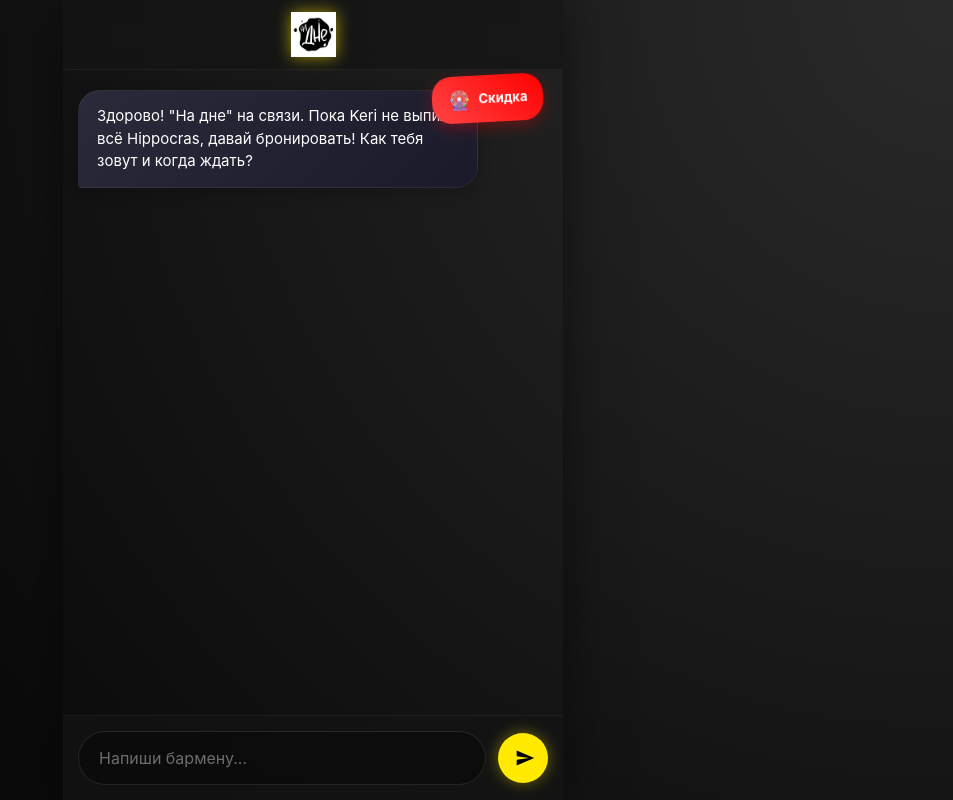
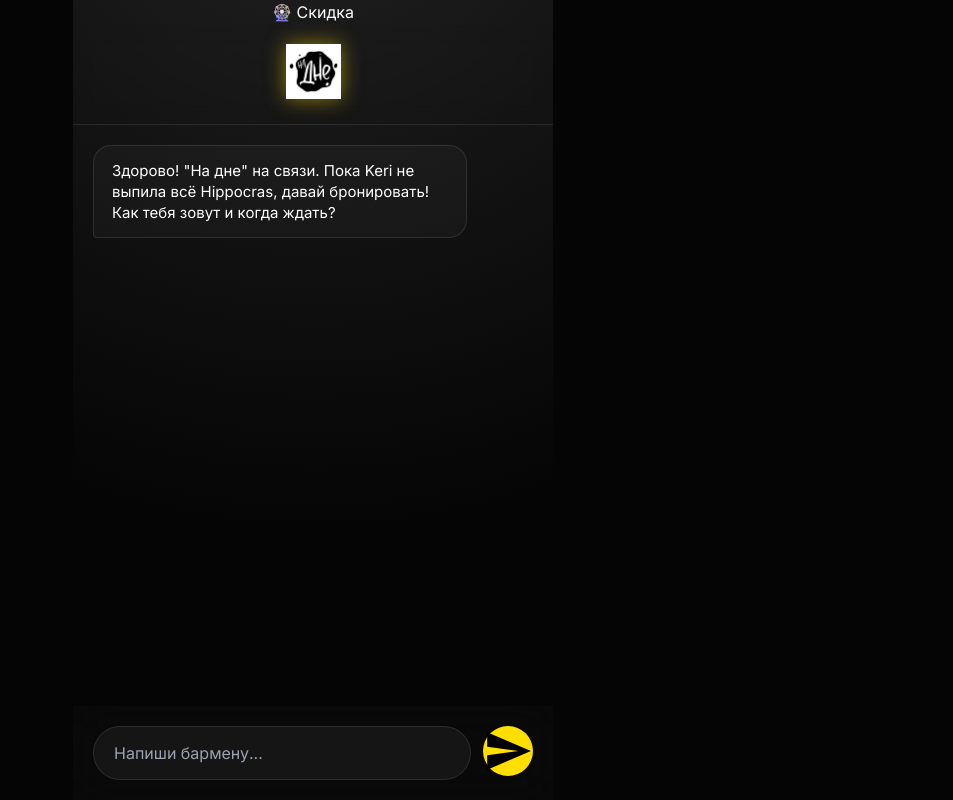
Before and after one commit to Vazhniy/Booking_bar-na-dne, a React (Vite) app in the folder frontend/: page / in a window 1280 px wide. Shown: the whole page, without its empty margins (327-1280 px from the left). Built offline with nearby package versions, Linux system fonts and the light colour scheme; a web font is replaced by a local one.

Commit message:
Update App.css for design enhancements
Refactor CSS variables and styles for improved design and consistency.

```diff
--- a/frontend/src/App.css
+++ b/frontend/src/App.css
@@ -1,230 +1,176 @@
 :root {
-  --bg-dark: #0a0a0a;
-  --bg-gradient: radial-gradient(circle at top right, #2a2a2a, #0a0a0a 80%);
-  --glass-bg: rgba(20, 20, 20, 0.7);
-  --accent-neon: #ffea00; /* Яркий неон */
-  --accent-glow: 0 0 15px rgba(255, 234, 0, 0.4);
-  --text-primary: #ffffff;
-  --text-secondary: #aaaaaa;
-
-  --bot-msg-bg: linear-gradient(135deg, #2a2a3a, #1a1a2a);
-  --user-msg-bg: linear-gradient(135deg, var(--accent-neon), #ffc400);
+  --bg-main: #050505;
+  --accent-yellow: #ffdf00;
+  --accent-red: #ff3c00;
+  --glass: rgba(255, 255, 255, 0.03);
+  --glass-border: rgba(255, 255, 255, 0.1);
 }
 
-* {
-  box-sizing: border-box;
-  -webkit-tap-highlight-color: transparent;
+* { box-sizing: border-box; -webkit-tap-highlight-color: transparent; }
+
+body {
+  background-color: var(--bg-main);
+  color: #fff;
+  font-family: 'Inter', sans-serif;
+  overflow: hidden;
 }
 
-html, body, #root {
-  height: 100dvh; /* Фиксация высоты */
-  margin: 0;
-  padding: 0;
-  overflow: hidden;
-  background: var(--bg-dark);
-  background-image: var(--bg-gradient);
-  color: var(--text-primary);
-  font-family: -apple-system, BlinkMacSystemFont, "Segoe UI", Roboto, Helvetica, Arial, sans-serif;
-}
-
+/* Фоновая анимация свечения */
 .app-container {
+  height: 100dvh;
   display: flex;
   flex-direction: column;
-  height: 100%;
-  max-width: 500px;
+  max-width: 480px;
   margin: 0 auto;
+  background: radial-gradient(circle at 50% -20%, #222, #050505 70%);
   position: relative;
-  box-shadow: 0 0 50px rgba(0,0,0,0.5);
-  /* Учет безопасных зон на iPhone с челкой */
   padding-top: env(safe-area-inset-top);
   padding-bottom: env(safe-area-inset-bottom);
 }
 
-/* --- Header с эффектом стекла --- */
+/* Header */
 .header {
-  padding: 12px 15px;
-  text-align: center;
-  background: var(--glass-bg);
-  backdrop-filter: blur(12px); /* Размытие фона */
-  -webkit-backdrop-filter: blur(12px);
-  border-bottom: 1px solid rgba(255, 255, 255, 0.05);
-  z-index: 10;
+  padding: 20px;
   display: flex;
-  justify-content: center;
+  flex-direction: column;
   align-items: center;
+  border-bottom: 1px solid var(--glass-border);
+  backdrop-filter: blur(10px);
 }
 
 .logo {
-  height: 45px;
-  /* Неоновое свечение логотипа */
-  filter: drop-shadow(0 0 8px rgba(255, 234, 0, 0.6));
-  transition: transform 0.3s ease;
+  height: 55px;
+  filter: drop-shadow(0 0 10px rgba(255, 223, 0, 0.5));
+  margin-bottom: 5px;
 }
 
-.logo:hover {
-    transform: scale(1.05);
+.status {
+  font-size: 10px;
+  text-transform: uppercase;
+  letter-spacing: 2px;
+  color: var(--accent-yellow);
+  opacity: 0.8;
 }
 
-/* --- Окно чата --- */
+/* Chat area */
 .chat-window {
   flex: 1;
   overflow-y: auto;
-  padding: 20px 15px;
+  padding: 20px;
   display: flex;
   flex-direction: column;
-  gap: 15px;
-  -webkit-overflow-scrolling: touch;
+  gap: 16px;
+  scrollbar-width: none;
 }
+.chat-window::-webkit-scrollbar { display: none; }
 
-/* Анимация появления сообщений */
-@keyframes slideIn {
-    from { opacity: 0; transform: translateY(20px); }
-    to { opacity: 1; transform: translateY(0); }
-}
-
+/* Сообщения */
 .message {
   max-width: 85%;
   padding: 14px 18px;
-  border-radius: 22px;
   font-size: 15px;
-  line-height: 1.5;
-  position: relative;
-  animation: slideIn 0.3s ease-out forwards;
-  box-shadow: 0 4px 15px rgba(0,0,0,0.2);
+  line-height: 1.4;
+  border-radius: 18px;
+  animation: messageAppear 0.4s cubic-bezier(0.18, 0.89, 0.32, 1.28) forwards;
+}
+
+@keyframes messageAppear {
+  from { opacity: 0; transform: translateY(15px) scale(0.95); }
+  to { opacity: 1; transform: translateY(0) scale(1); }
 }
 
 .bot {
   align-self: flex-start;
-  background: var(--bot-msg-bg);
-  color: var(--text-primary);
+  background: var(--glass);
+  border: 1px solid var(--glass-border);
   border-bottom-left-radius: 4px;
-  border: 1px solid rgba(255, 255, 255, 0.05);
 }
 
 .user {
   align-self: flex-end;
-  background: var(--user-msg-bg);
-  color: black;
+  background: linear-gradient(135deg, var(--accent-yellow), #e6c200);
+  color: #000;
   font-weight: 600;
   border-bottom-right-radius: 4px;
-  box-shadow: var(--accent-glow);
+  box-shadow: 0 4px 15px rgba(255, 223, 0, 0.2);
 }
 
-/* --- Индикатор печати (анимированные точки) --- */
-.typing-indicator {
-    display: flex;
-    align-items: center;
-    gap: 5px;
-    padding: 15px 20px;
-    height: 54px; /* Высота обычной строки */
+/* Индикатор печати */
+.typing {
+  display: flex;
+  gap: 4px;
+  padding: 10px;
+}
+.dot {
+  width: 6px; height: 6px;
+  background: var(--accent-yellow);
+  border-radius: 50%;
+  animation: dotPulse 1.5s infinite ease-in-out;
+}
+.dot:nth-child(2) { animation-delay: 0.2s; }
+.dot:nth-child(3) { animation-delay: 0.4s; }
+
+@keyframes dotPulse {
+  0%, 100% { transform: scale(1); opacity: 0.4; }
+  50% { transform: scale(1.3); opacity: 1; }
 }
 
-.dot {
-    width: 8px;
-    height: 8px;
-    background: var(--text-secondary);
-    border-radius: 50%;
-    animation: bounce 1.4s infinite ease-in-out both;
-}
-
-.dot:nth-child(1) { animation-delay: -0.32s; }
-.dot:nth-child(2) { animation-delay: -0.16s; }
-
-@keyframes bounce {
-  0%, 80%, 100% { transform: scale(0); }
-  40% { transform: scale(1.0); }
-}
-
-/* --- Поле ввода (Glassmorphism) --- */
+/* Ввод */
 .input-area {
-  padding: 15px;
-  background: var(--glass-bg);
-  backdrop-filter: blur(12px);
-  -webkit-backdrop-filter: blur(12px);
-  border-top: 1px solid rgba(255, 255, 255, 0.05);
+  padding: 20px;
+  background: rgba(10, 10, 10, 0.8);
+  backdrop-filter: blur(20px);
   display: flex;
   gap: 12px;
-  align-items: center;
 }
 
 input {
   flex: 1;
-  background: rgba(0, 0, 0, 0.3);
-  border: 1px solid rgba(255, 255, 255, 0.1);
+  background: #151515;
+  border: 1px solid var(--glass-border);
   padding: 14px 20px;
   border-radius: 30px;
-  color: white;
-  font-size: 16px; /* Защита от зума на iOS */
-  transition: all 0.3s ease;
-}
-
-input::placeholder {
-    color: rgba(255, 255, 255, 0.4);
+  color: #fff;
+  font-size: 16px;
+  transition: 0.3s;
 }
 
 input:focus {
   outline: none;
-  border-color: var(--accent-neon);
-  box-shadow: var(--accent-glow);
-  background: rgba(0, 0, 0, 0.5);
+  border-color: var(--accent-yellow);
+  background: #1a1a1a;
 }
 
 .send-btn {
-  background: var(--accent-neon);
+  background: var(--accent-yellow);
   border: none;
-  width: 50px;
-  height: 50px;
+  width: 50px; height: 50px;
   border-radius: 50%;
   display: flex;
-  align-items: center;
-  justify-content: center;
+  align-items: center; justify-content: center;
   cursor: pointer;
-  box-shadow: var(--accent-glow);
-  transition: transform 0.2s, box-shadow 0.2s;
+  transition: 0.2s;
+}
+.send-btn:active { transform: scale(0.9); }
+
+/* Кнопка Колеса */
+.wheel-trigger {
+  position: absolute;
+  top: 100px; right: 20px;
+  background: var(--accent-red);
+  padding: 10px 15px;
+  border-radius: 12px;
+  font-weight: 800;
+  font-size: 11px;
+  letter-spacing: 1px;
+  z-index: 5;
+  border: none;
+  color: #fff;
+  box-shadow: 0 0 20px rgba(255, 60, 0, 0.4);
+  animation: float 3s infinite ease-in-out;
 }
 
-.send-btn:active {
-    transform: scale(0.9);
+@keyframes float {
+  0%, 100% { transform: translateY(0); }
+  50% { transform: translateY(-5px); }
 }
-
-/* Иконка стрелки внутри кнопки */
-.send-icon {
-    width: 20px;
-    height: 20px;
-    fill: black;
-    transform: translateX(2px); /* Чуть сдвигаем визуально */
-}
-
-
-/* --- Кнопка Колеса (с анимацией покачивания) --- */
-@keyframes tilt-shaking {
-  0% { transform: rotate(0deg); }
-  25% { transform: rotate(3deg); }
-  50% { transform: rotate(0eg); }
-  75% { transform: rotate(-3deg); }
-  100% { transform: rotate(0deg); }
-}
-
-.wheel-btn {
-  position: absolute;
-  top: 75px;
-  right: 20px;
-  background: linear-gradient(45deg, #ff4444, #ff0000);
-  color: white;
-  border: none;
-  padding: 10px 16px;
-  border-radius: 20px;
-  font-weight: bold;
-  font-size: 13px;
-  z-index: 5;
-  box-shadow: 0 5px 15px rgba(255, 0, 0, 0.3);
-  display: flex;
-  align-items: center;
-  gap: 8px;
-  animation: tilt-shaking 2s infinite ease-in-out; /* Постоянное покачивание */
-  cursor: pointer;
-}
-
-.wheel-icon {
-    font-size: 18px;
-}
```
